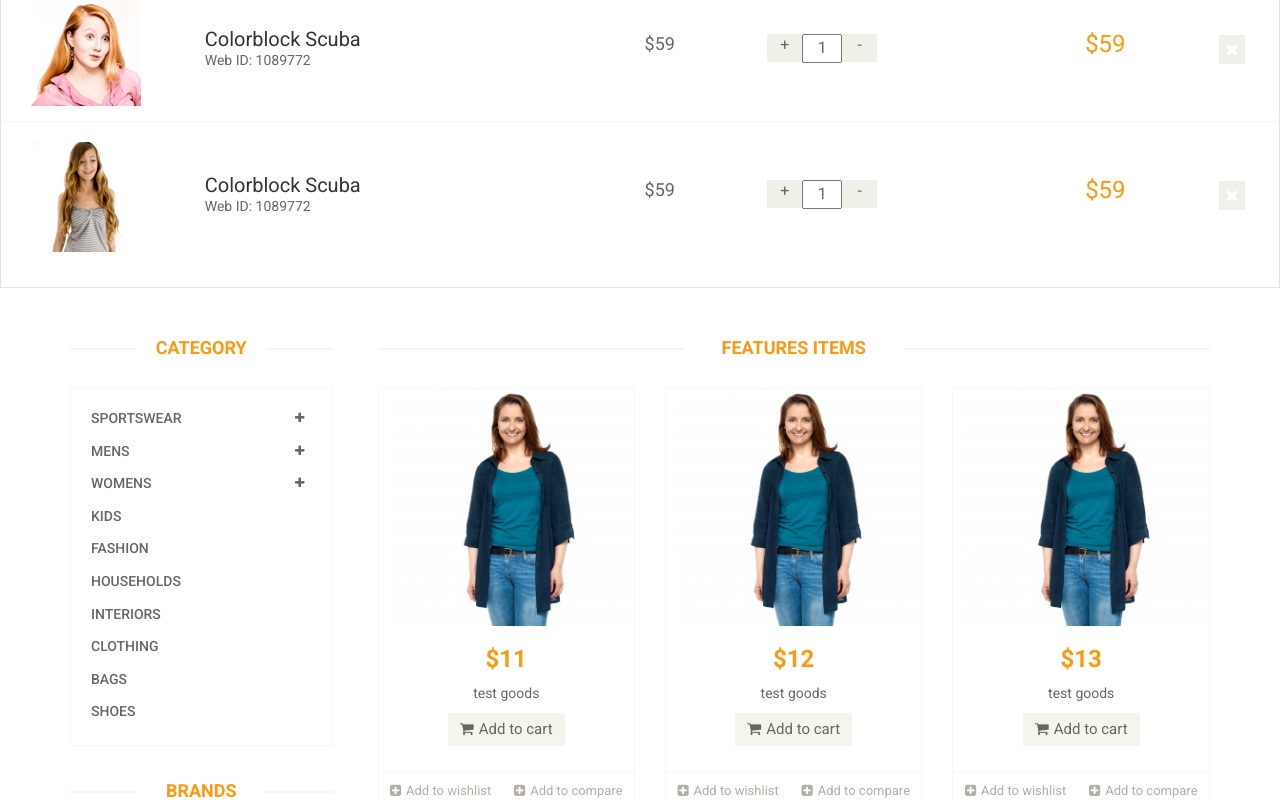
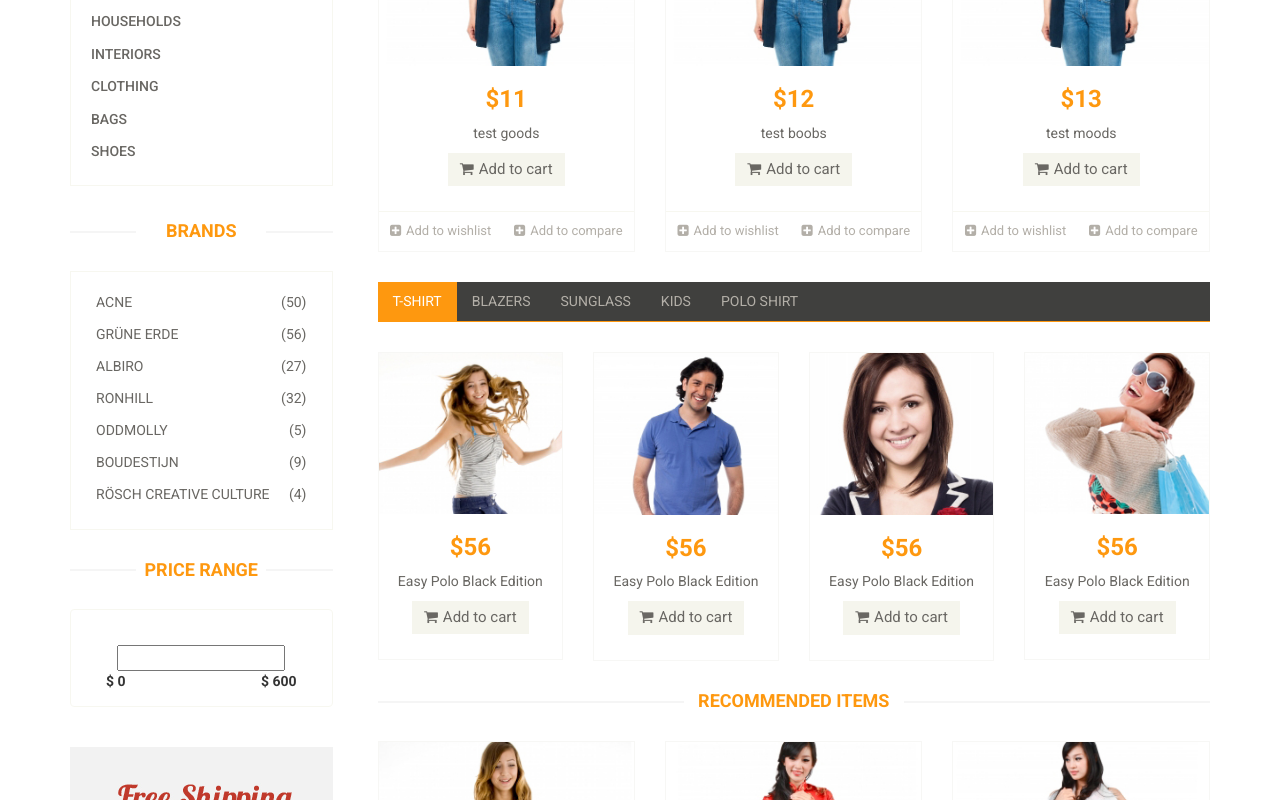
Before and after one commit to FTTA/vue_js_shop, a Vue app: page / in a window 1280 px wide. Shown: the part 920-1720 px from the top of the page. Built offline with nearby package versions, Linux system fonts and the light colour scheme.

Commit message:
Made routes and filters

```diff
--- a/index.html
+++ b/index.html
@@ -27,7 +27,7 @@
 
         <HeaderTop></HeaderTop>
 
-        <HeaderMiddle v-bind:cartVisibility="cartVisibility"></HeaderMiddle>
+        <HeaderMiddle></HeaderMiddle>
 
         <HeaderBottom></HeaderBottom>
     </header><!--/header-->
@@ -37,8 +37,7 @@
     </section><!--/slider-->
 
     <section id="content">
-        <carttemplate v-bind:cartVisibility="cartVisibility"></carttemplate>
-        <MainContent></MainContent>
+        <router-view></router-view>
     </section>
 
     <footer id="footer"><!--Footer-->
--- a/src/components/Content.vue
+++ b/src/components/Content.vue
@@ -10,7 +10,7 @@
           <div class="features_items" ><!--features_items-->
             <h2 class="title text-center">Features Items</h2>
 
-            <div v-for="item in $store.state.items">
+            <div v-for="item in $store.getters.getByFilter()">
               <Itemtemplate
                 v-bind:goods-title="item.title"
                 v-bind:goods-img="item.img"
--- a/src/components/content/Itemtemplate.vue
+++ b/src/components/content/Itemtemplate.vue
@@ -12,8 +12,10 @@
     </div>
     <div class="choose">
       <ul class="nav nav-pills nav-justified">
-        <li v-on:click="favorite(goodsId)">
-        <a><i :class="wishlistClass"></i>{{ wishButtonText }}</a></li>
+        <li v-on:click="$store.commit('favorite', goodsId)">
+          <a v-if="$store.getters.isFavorite(goodsId)"><i class="fa fa-minus-square"></i>Remove from wishlist</a>
+          <a v-else><i class="fa fa-plus-square"></i>Add to wishlist</a>
+        </li>
         <li><a href="#"><i class="fa fa-plus-square"></i>Add to compare</a></li>
       </ul>
     </div>
@@ -26,28 +28,9 @@
 export default {
   data: function () {
     return {
-      isFavorite: 0,
-      wishlistClass: 'fa fa-plus-square',
-      wishButtonText: 'Add to wishlist',
-
-      addText: 'Add to wishlist',
-      removeText: 'Remove from wishlist',
-      plus: 'fa fa-plus-square',
-      minus: 'fa fa-minus-square'
     }
   },
   methods: {
-    favorite: function (goodsId) {
-      this.$store.commit('favorite', goodsId)
-
-      if (this.$store.getters.isFavorite(goodsId)) {
-        this.wishlistClass = this.minus
-        this.wishButtonText = this.removeText
-      } else {
-        this.wishlistClass = this.plus
-        this.wishButtonText = this.addText
-      }
-    }
   },
   props: [
     'goodsTitle',
@@ -57,22 +40,3 @@ export default {
   ]
 }
 </script>
-
-/*
-var example2 = new Vue({
-  el: '#example-2',
-  data: {
-    name: 'Vue.js'
-  },
-  // define methods under the `methods` object
-  methods: {
-    greet: function (event) {
-      // `this` inside methods points to the Vue instance
-      alert('Hello ' + this.name + '!')
-      // `event` is the native DOM event
-      if (event) {
-        alert(event.target.tagName)
-      }
-    }
-  }
-})*/
--- a/src/components/header/HeaderBottom.vue
+++ b/src/components/header/HeaderBottom.vue
@@ -37,7 +37,7 @@
         </div>
         <div class="col-sm-3">
           <div class="search_box pull-right">
-            <input type="text" placeholder="Search"/>
+            <input type="text" placeholder="Search" v-model="search"/>
           </div>
         </div>
       </div>
@@ -45,3 +45,18 @@
   </div><!--/header-bottom-->
 
 </template>
+
+<script>
+export default {
+  data: function () {
+    return {
+      search: ''
+    }
+  },
+  watch: {
+    search: function () {
+      this.$store.commit('filterTitle', this.search)
+    }
+  }
+}
+</script>
--- a/src/components/header/HeaderMiddle.vue
+++ b/src/components/header/HeaderMiddle.vue
@@ -37,7 +37,7 @@
               <li><a href="#"><i class="fa fa-user"></i> Account</a></li>
               <li><a href="#"><i class="fa fa-star"></i> Wishlist</a></li>
               <li><a href="checkout.html"><i class="fa fa-crosshairs"></i> Checkout</a></li>
-              <li><a v-on:click="cartVisibility.chageState()"><i class="fa fa-shopping-cart"></i> Cart</a></li>
+              <li><router-link to="/cart"><i class="fa fa-shopping-cart"></i> Cart</router-link></li>
               <li><a href="login.html"><i class="fa fa-lock"></i> Login</a></li>
             </ul>
           </div>
--- a/src/main.js
+++ b/src/main.js
@@ -3,8 +3,7 @@
 // (runtime-only or standalone) has been set in webpack.base.conf with an alias.
 import Vue from 'vue'
 import Vuex from 'vuex'
-
-Vue.use(Vuex)
+import VueRouter from 'vue-router'
 
 import HeaderTop from './components/header/HeaderTop'
 import HeaderMiddle from './components/header/HeaderMiddle'
@@ -19,8 +18,18 @@ import Content from './components/Content'
 import Cart from './components/Cart'
 
 import Slider from './Slider'
-// import router from './router'
+import {routes} from './routes'
 // var Itemtemplate = require('vue!./Itemtemplate.vue')
+
+Vue.use(VueRouter)
+Vue.use(Vuex)
+
+const router = new VueRouter({
+  // url without #
+  mode: 'history',
+  // our objects with possible routes
+  routes
+})
 
 Vue.config.productionTip = false
 
@@ -43,6 +52,10 @@ var cartVisibility = {
 const store = new Vuex.Store({
   state: {
     wishlist: [],
+    cart: [],
+    filters: {
+      title: ''
+    },
     items: [
       {
         'title': 'test goods',
@@ -51,13 +64,13 @@ const store = new Vuex.Store({
         'price': '11'
       },
       {
-        'title': 'test goods',
+        'title': 'test boobs',
         'img': 'static/images/home/product1.jpg',
         'id': '2',
         'price': '12'
       },
       {
-        'title': 'test goods',
+        'title': 'test moods',
         'img': 'static/images/home/product1.jpg',
         'id': '3',
         'price': '13'
@@ -65,21 +78,16 @@ const store = new Vuex.Store({
     ]
   },
   mutations: {
-    addToWishlist (state, goodsId) {
-      state.items.id.indexOf(goodsId).inWishlist = true
-    },
-    removeFromWishlist (state, goodsId) {
-      state.items.id.indexOf(goodsId).inWishlist = true
-    },
     favorite (state, goodsId) {
       var index = state.wishlist.indexOf(goodsId)
       if (index > -1) {
-        alert('remove')
         state.wishlist.splice(index, 1)
       } else {
-        alert('add')
         state.wishlist.push(goodsId)
       }
+    },
+    filterTitle (state, searchString) {
+      state.filters.title = searchString.toLowerCase()
     }
   },
   getters: {
@@ -88,6 +96,15 @@ const store = new Vuex.Store({
         return true
       }
       return false
+    },
+    getByFilter: (state) => () => {
+      if (state.filters.title === '') {
+        return state.items
+      }
+
+      return state.items.filter(item => {
+        return item.title.toLowerCase().indexOf(state.filters.title) > -1
+      })
     }
   }
 })
@@ -96,6 +113,8 @@ const store = new Vuex.Store({
 
 new Vue({
   el: '#header ',
+  router,
+  store,
   components: {
     headertop: HeaderTop,
     headermiddle: HeaderMiddle,
@@ -115,6 +134,7 @@ new Vue({
 
 new Vue({
   el: '#content',
+  router,
   store,
   components: {
     maincontent: Content,
--- /dev/null
+++ b/src/routes.js
@@ -0,0 +1,10 @@
+
+// import Hello from '@/components/Hello'
+import Content from '@/components/Content'
+import Cart from '@/components/Cart'
+// import itemTemplate from '@/components/itemTemplate'
+
+export const routes = [
+  {path: '/cart', component: Cart},
+  {path: '/', component: Content}
+]
```
Also changed, not shown: src/router/index.js (deleted, +0 -21 lines).
